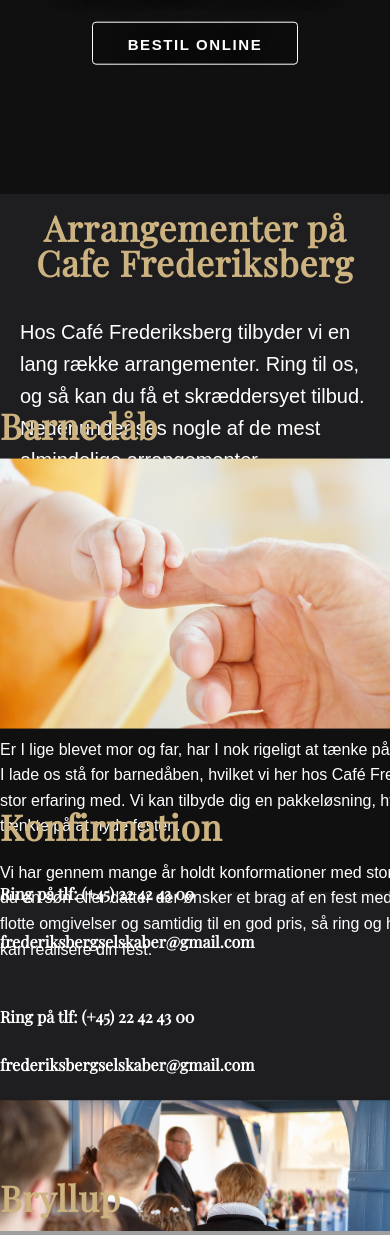
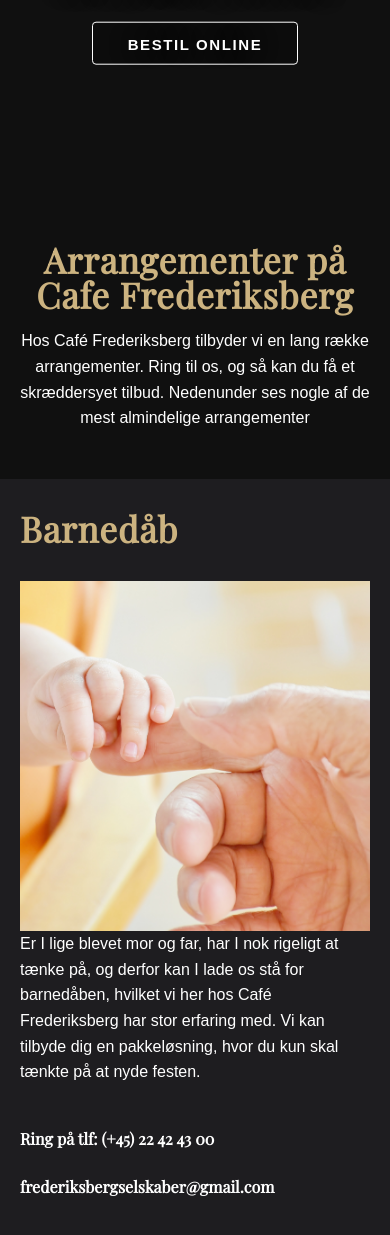
Before and after one commit to simoneliasen/cafefrederiksberg, a PHP site: page /cafefrederiksberg/pages/selskaber/arrangementer.php in a window 390 px wide; the page is wider, and only the part inside the window is pictured. Shown: the part 439-1674 px from the top of that part. Run offline with PHP 8.4, Linux system fonts and the light colour scheme; data that the repository does not hold is empty; some web fonts are replaced; grey boxes are pictures that could not be loaded.

Commit message:
mobiloptimering og oprydnning, arrangementer og kontakt

```diff
--- a/css/stylesheet.css
+++ b/css/stylesheet.css
@@ -640,9 +640,15 @@
 }
 
 .opening_day{
-  width: 50%;
+  width: 25%;
   float: left;
   font-weight: bold;
+}
+
+.opening_time{
+  width: 75%;
+  float: right;
+  font-weight: 700;
 }
 
 .opening_day_party{
@@ -651,11 +657,6 @@
   font-weight: 700;
 }
 
-.opening_time{
-  width: 50%;
-  float: right;
-  font-weight: 700;
-}
 .opening_time_right{
   width: 85%;
   float: middle;
@@ -1001,25 +1002,72 @@
 
 /* .............................................8.3 ARRANGEMENTER */
 
-.arrangementer{
-  position: relative;
-  height: 400px;
+.arr_header{
+  text-align: center;
+  margin: 3rem 0;
 }
 
-.arrangementer_wrapper{
-  position: absolute;
-  top: 50%; left: 50%;
-  transform: translate(-50%,-50%);
+.arr_header h2{
+  margin-bottom: 1rem;
+}
+
+.arr_item_header{
+  padding: 2rem 0 2rem 0;
+}
+
+.arr_item{
+  margin-bottom: 3rem;
+}
+
+.barnedåb{
   width: 100%;
-  }
+  background-image: url("../img/barnedåb.jpg");
+  height: 350px;
+  background-position: center;
+  background-size: cover;
+}
+
+.konfirmation{
+  width: 100%;
+  background-image: url("../img/konfirmation.jpg");
+  height: 350px;
+  background-position: center;
+  background-size: cover;
+}
+
+.bryllup{
+  width: 100%;
+  background-image: url("../img/bryllup.jpg");
+  height: 350px;
+  background-position: center;
+  background-size: cover;
+}
+
+.kaffebord{
+  width: 100%;
+  background-image: url("../img/kaffebord.jpg");
+  height: 350px;
+  background-position: center;
+  background-size: cover;
+}
+
+.julefrokost{
+  width: 100%;
+  background-image: url("../img/julefrokost.jpg");
+  height: 350px;
+  background-position: center;
+  background-size: cover;
+}
+
+.nytårsaften{
+  width: 100%;
+  background-image: url("../img/nytaarsaften.jpg");
+  height: 350px;
+  background-position: center;
+  background-size: cover;
+}
 
 
-.arrheader {
- text-align: center;
- padding-bottom:2rem;
- padding-top: 1rem;
- color: #CCB380;
-}
 
 /*.............................................9.0 TIDSLINJE */
 
--- a/pages/selskaber/arrangementer.php
+++ b/pages/selskaber/arrangementer.php
@@ -94,71 +94,21 @@
   <!-- Indsætter video/billede slider-->
   <?php include '../../includes/header.php'; ?>
 
-<div class="wrapper">
-  <div class="bg_dark">
 <div class="container">
-    <h2 class="arrheader">Arrangementer på Cafe Frederiksberg</h2>
-    <p style="font-size: 20px">
-Hos Café Frederiksberg tilbyder vi en lang række arrangementer. Ring til os, og så kan du få et skræddersyet tilbud. Nedenunder ses nogle af de mest almindelige arrangementer
-    </p>
-</div>
-</div>
-  <div class="container arrangementer">
-    <div class="arrangementer_wrapper">
-      <h2 style="margin-bottom: 1rem;"> Barnedåb </h2>
-      <div class="row">
-
-        <div class="one-half column">
-          <img src="img/Barnedåb.jpg" width="400rem" height="auto">
-        </div>
-
-        <div class="one-half column">
-          <p style="width: 500px;">
-            Er I lige blevet mor og far, har I nok rigeligt at tænke på, og derfor kan I lade os stå for barnedåben, hvilket vi her hos Café Frederiksberg har stor erfaring med. Vi kan tilbyde dig en pakkeløsning, hvor du kun skal tænkte på at nyde festen.
-          </p>
-          <br>
-          <h6>Ring på tlf: (+45) 22 42 43 00</h6>
-            <h6>frederiksbergselskaber@gmail.com</h6>
-        </div>
-
-      </div>
-    </div>
+  <div class="arr_header">
+    <h2>Arrangementer på Cafe Frederiksberg</h2>
+    <p>Hos Café Frederiksberg tilbyder vi en lang række arrangementer. Ring til os, og så kan du få et skræddersyet tilbud. Nedenunder ses nogle af de mest almindelige arrangementer</p>
   </div>
 </div>
 
 <div class="bg_dark">
-  <div class="container arrangementer">
-    <div class="arrangementer_wrapper">
-      <h2 style="margin-bottom: 1rem;"> Konfirmation </h2>
-      <div class="row">
+  <div class="container">
+    <h2 class="arr_item_header">Barnedåb</h2>
+    <div class="row arr_item">
+      <div class="one-half column barnedåb"></div>
+
       <div class="one-half column">
-          <p style="width: 500px;">
-            Vi har gennem mange år holdt konformationer med stor succes. Har du en søn eller datter der ønsker et brag af en fest med god mad, flotte omgivelser og samtidig til en god pris, så ring og hør hvordan vi kan realisere din fest.
-          </p>
-          <br>
-      <h6>Ring på tlf: (+45) 22 42 43 00</h6>
-      <h6>frederiksbergselskaber@gmail.com</h6>
-        </div>
-        <div class="one-half column">
-          <img src="img/Konfirmation.jpg" width="400rem" height="auto">
-        </div>
-      </div>
-    </div>
-  </div>
-</div>
-
-  <div class="wrapper">
-    <div class="container arrangementer">
-      <div class="arrangementer_wrapper">
-        <h2 style="margin-bottom: 1rem;"> Bryllup </h2>
-        <div class="row">
-          <div class="one-half column">
-            <img src="img/Bryllup.jpg" width="400rem" height="auto">
-          </div>
-              <div class="one-half column">
-                <p style="width: 500px;">
-                  Drømmer I om et romantisk bryllup, hvor der er tænkt på alle detaljer, og hvor I kan slappe af og nyde festen sammen med jeres gæster, så er Café Frederiksberg en godt valg. Vi har gennem årene været med til at lægge rammerne på en masse forskellige bryllupper, og er derfor sikre på at vi kan lave en fest efter en hver smag.
-                </p>
+        <p>Er I lige blevet mor og far, har I nok rigeligt at tænke på, og derfor kan I lade os stå for barnedåben, hvilket vi her hos Café Frederiksberg har stor erfaring med. Vi kan tilbyde dig en pakkeløsning, hvor du kun skal tænkte på at nyde festen.</p>
         <br>
         <h6>Ring på tlf: (+45) 22 42 43 00</h6>
         <h6>frederiksbergselskaber@gmail.com</h6>
@@ -166,44 +116,32 @@
     </div>
   </div>
 </div>
-</div>
 
-<div class="bg_dark">
-  <div class="container arrangementer">
-    <div class="arrangementer_wrapper">
-      <h2 style="margin-bottom: 1rem;"> Kaffebord </h2>
-      <div class="row">
+
+<div class="container">
+  <h2 class="arr_item_header">Konfirmation</h2>
+  <div class="row arr_item">
+
     <div class="one-half column">
-          <p style="width: 500px;">
-              En mindesammenkomst efter en bisættelse eller begravelse, er en god mulighed for at mødes efter ceremonien og dele tanker og minder i en afslappet atmosfære. Café Frederiksberg tilbyder forskellige muligheder for kaffeborde
-          </p>
+      <p>Vi har gennem mange år holdt konformationer med stor succes. Har du en søn eller datter der ønsker et brag af en fest med god mad, flotte omgivelser og samtidig til en god pris, så ring og hør hvordan vi kan realisere din fest.</p>
       <br>
       <h6>Ring på tlf: (+45) 22 42 43 00</h6>
       <h6>frederiksbergselskaber@gmail.com</h6>
     </div>
 
-        <div class="one-half column">
-          <img src="img/Kaffebord.jpg" width="400rem" height="auto">
-
-        </div>
-      </div>
-    </div>
+    <div class="one-half column konfirmation"></div>
   </div>
 </div>
 
-<div class="wrapper">
-    <div class="container arrangementer">
-      <div class="arrangementer_wrapper">
-        <h2 style="margin-bottom: 1rem;"> Julefrokost </h2>
-        <div class="row">
-          <div class="one-half column">
-            <img src="img/Julefrokost.jpg" width="400rem" height="auto">
-          </div>
+
+<div class="bg_dark">
+  <div class="container">
+    <h2 class="arr_item_header">Bryllup</h2>
+    <div class="row arr_item">
+      <div class="one-half column bryllup"></div>
 
       <div class="one-half column">
-            <p style="width: 500px;">
-              Når julen nærmer sig Vi tilbyder julefrokostmenu til firmaer og selskaber i vore hyggekige lokaler. Vi har lokaler til store såvel som små selskaber. Vi har sammensat en lækker Julebuffet, og du kan vælge buffet alene og købe drikke ved siden af, eller købe en samlet pakke. valget er dit.
-            </p>
+        <p>Drømmer I om et romantisk bryllup, hvor der er tænkt på alle detaljer, og hvor I kan slappe af og nyde festen sammen med jeres gæster, så er Café Frederiksberg en godt valg. Vi har gennem årene været med til at lægge rammerne på en masse forskellige bryllupper, og er derfor sikre på at vi kan lave en fest efter en hver smag.</p>
         <br>
         <h6>Ring på tlf: (+45) 22 42 43 00</h6>
         <h6>frederiksbergselskaber@gmail.com</h6>
@@ -211,32 +149,57 @@
     </div>
   </div>
 </div>
+
+
+<div class="container">
+  <h2 class="arr_item_header">Kaffebord</h2>
+  <div class="row arr_item">
+
+    <div class="one-half column">
+      <p>En mindesammenkomst efter en bisættelse eller begravelse, er en god mulighed for at mødes efter ceremonien og dele tanker og minder i en afslappet atmosfære. Café Frederiksberg tilbyder forskellige muligheder for kaffeborde.</p>
+      <br>
+      <h6>Ring på tlf: (+45) 22 42 43 00</h6>
+      <h6>frederiksbergselskaber@gmail.com</h6>
+    </div>
+    <div class="one-half column kaffebord"></div>
+
   </div>
 </div>
 
 <div class="bg_dark">
-  <div class="container arrangementer">
-    <div class="arrangementer_wrapper">
-      <h2 style="margin-bottom: 1rem;"> Nytårsaften </h2>
-      <div class="row">
+  <div class="container">
+    <h2 class="arr_item_header">Julefrokost</h2>
+    <div class="row arr_item">
+      <div class="one-half column julefrokost"></div>
 
       <div class="one-half column">
-          <p style="width: 500px;">
-            Hvert år holder vi et brag af en fest når det bliver nytårstid. Kom til en komplet aften hvor der er sørget for alt. Oplev en kæmpe fest med en luksus nytårsmenu, fri bar, champagne og kransekage og meget mere.
-          </p>
+        <p>Når julen nærmer sig Vi tilbyder julefrokostmenu til firmaer og selskaber i vore hyggekige lokaler. Vi har lokaler til store såvel som små selskaber. Vi har sammensat en lækker Julebuffet, og du kan vælge buffet alene og købe drikke ved siden af, eller købe en samlet pakke. valget er dit.</p>
         <br>
         <h6>Ring på tlf: (+45) 22 42 43 00</h6>
         <h6>frederiksbergselskaber@gmail.com</h6>
       </div>
+    </div>
+  </div>
+</div>
+
+
+<div class="container">
+  <h2 class="arr_item_header">Nytårsaften</h2>
+  <div class="row arr_item">
 
     <div class="one-half column">
-          <img src="img/nytaarsaften.jpg" width="400rem" height="auto">
+      <p>Hvert år holder vi et brag af en fest når det bliver nytårstid. Kom til en komplet aften hvor der er sørget for alt. Oplev en kæmpe fest med en luksus nytårsmenu, fri bar, champagne og kransekage og meget mere.</p>
+      <br>
+      <h6>Ring på tlf: (+45) 22 42 43 00</h6>
+      <h6>frederiksbergselskaber@gmail.com</h6>
     </div>
+    <div class="one-half column nytårsaften"></div>
 
   </div>
 </div>
-  </div>
-</div>
+
+
+
 
 <!--Indrag footer fra filen includes/footer.php-->
 <?php include '../../includes/footer.php'; ?>
```
Also changed, not shown: pages/kontakt.php (+7 -1 lines), header_slide/0_1560460571.jpg (added). Lines whose indentation alone changed are shown as unchanged.
